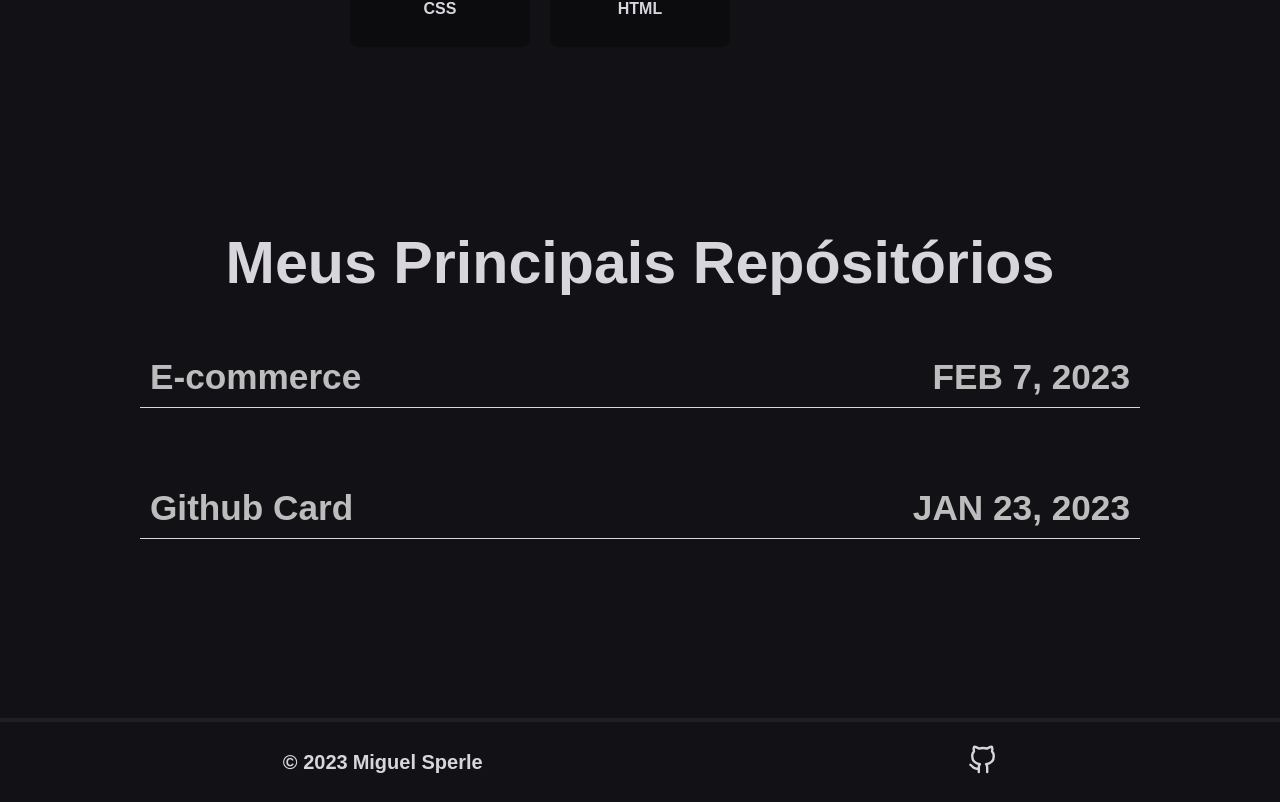
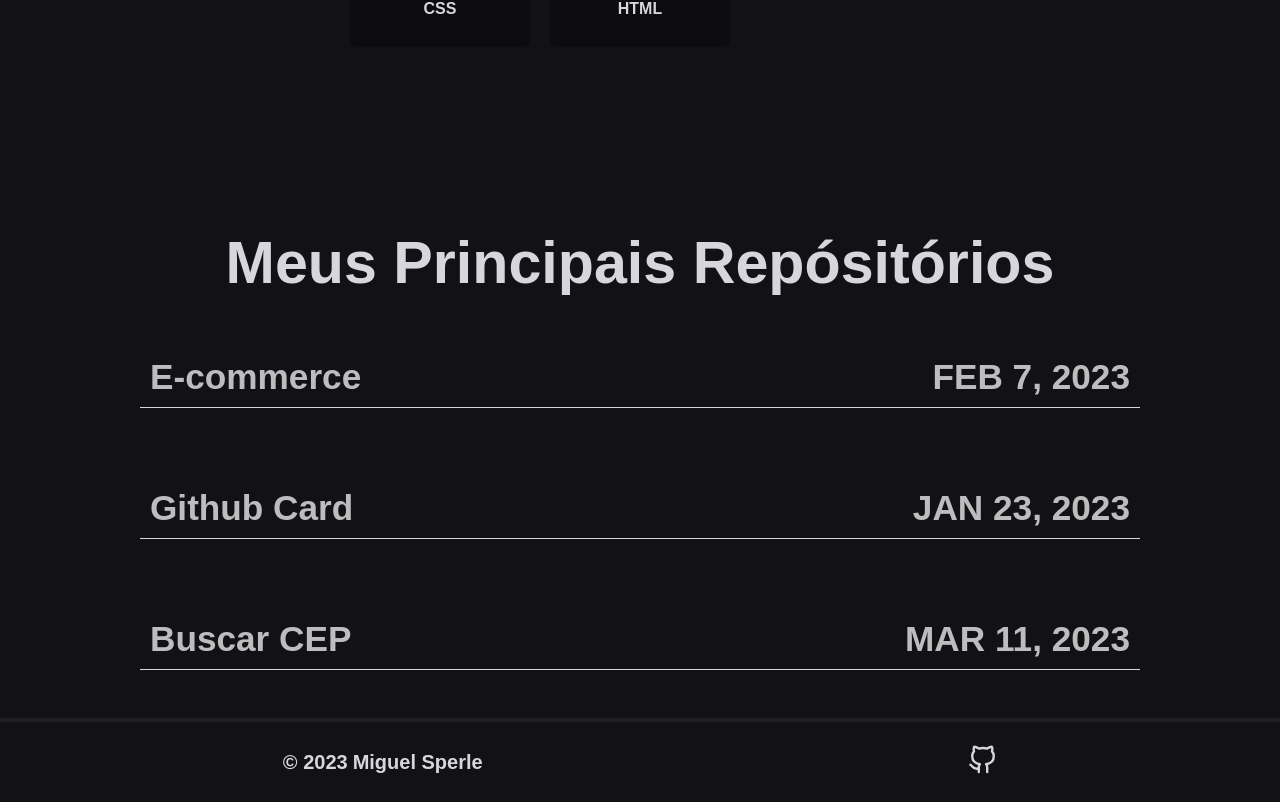
Before and after one commit to MiguelSperle/Portifolio, a React (Vite) app: page / in a window 1280 px wide. Shown: the part 1767-2569 px from the top of the page. Built offline with nearby package versions, Linux system fonts and the light colour scheme.

Commit message:
add new project

```diff
--- a/src/components/layout/repositoryProject/index.tsx
+++ b/src/components/layout/repositoryProject/index.tsx
@@ -13,6 +13,11 @@ export default function Project(){
                         <a href="https://github.com/MiguelSperle/Card" target='_blank'><p>Github Card</p></a>
                         <p>JAN 23, 2023</p>
                     </div>
+
+                    <div className="project">
+                        <a href="#" target='_blank'><p>Buscar CEP</p></a>
+                        <p>MAR 11, 2023</p>
+                    </div>
                 </div>
 
             </div>
```
